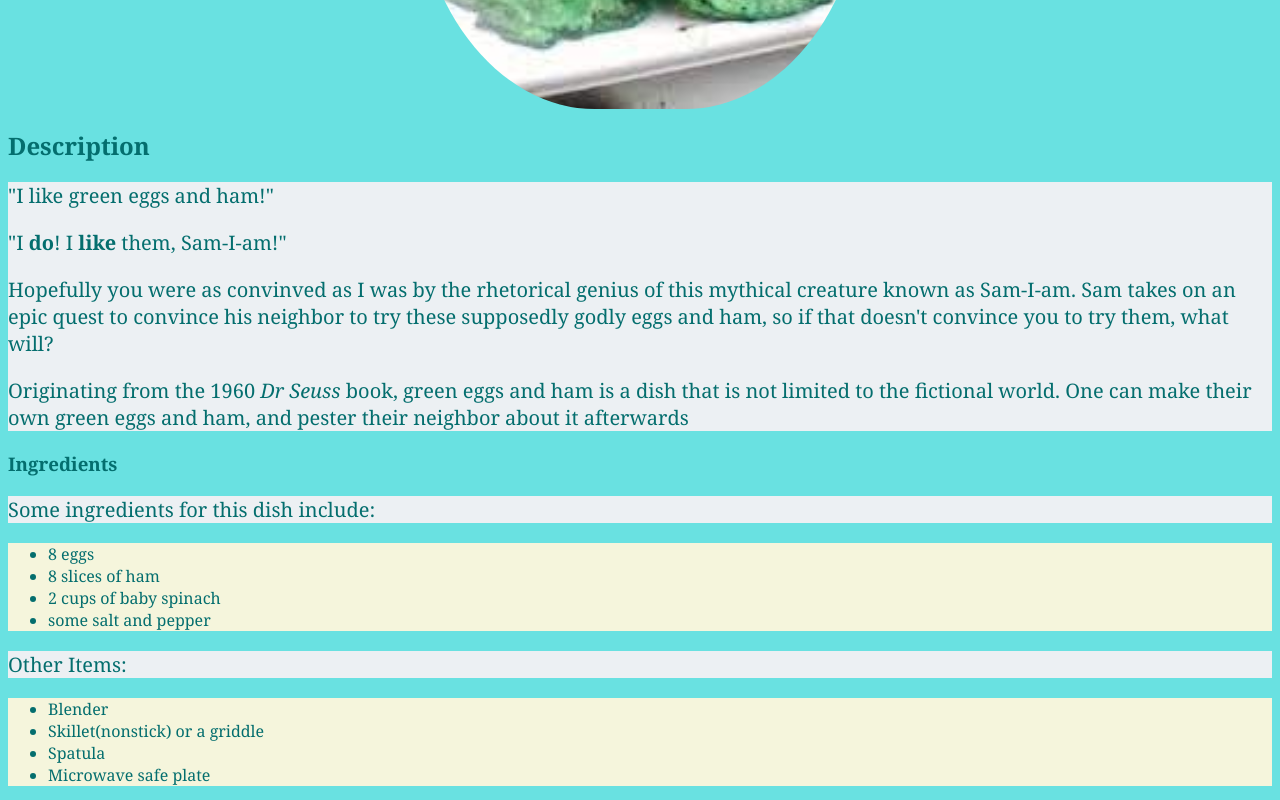
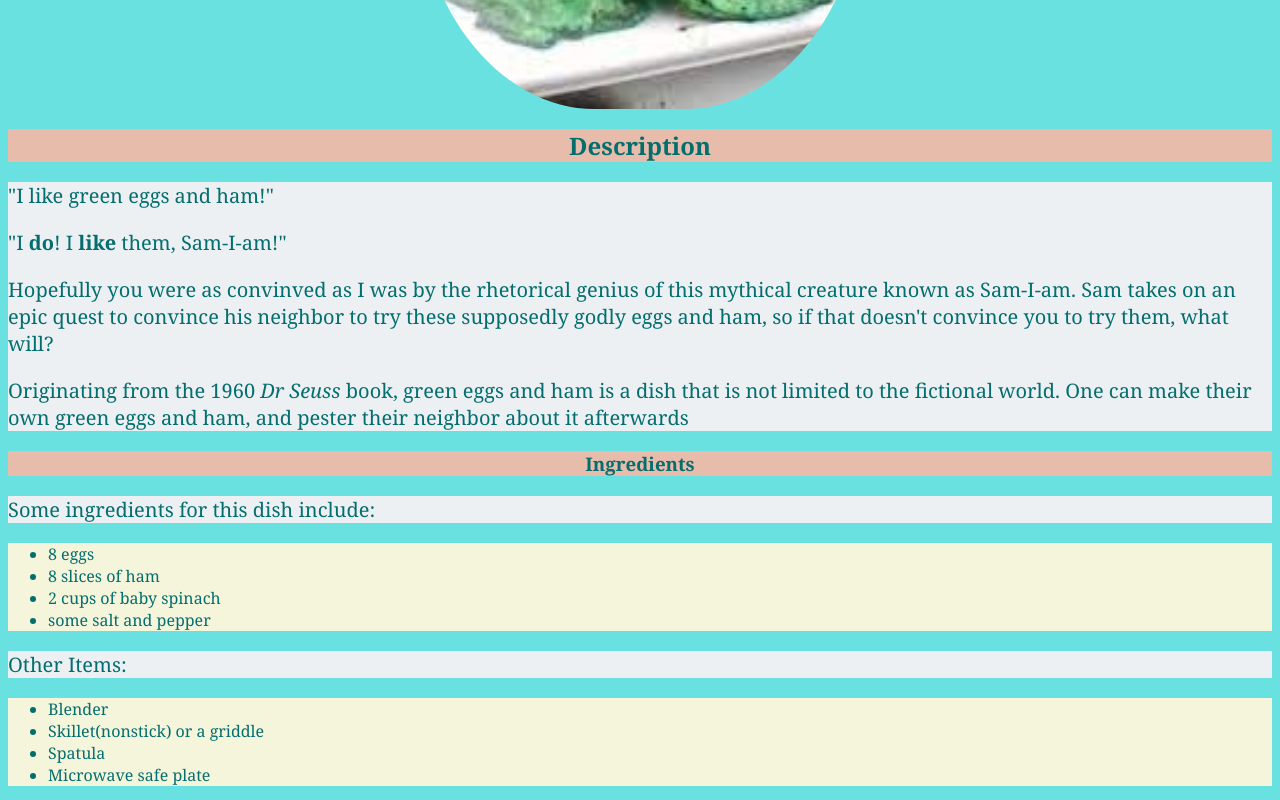
Before and after one commit to Halapainyo77/odin-recipes, a plain HTML site: page recipes/grn.html in a window 1280 px wide. Shown: the part 600-1400 px from the top of the page. Drawn offline with Linux system fonts and the light colour scheme.

Commit message:
Add heading background color for wine and egg pages

```diff
--- a/style.css
+++ b/style.css
@@ -38,3 +38,15 @@ img {
 ul {
     background-color: beige;
 }
+
+h2 {
+    text-align: center;
+    background-color:rgb(232, 188, 171)
+
+}
+
+h3 {
+    text-align: center;
+    background-color:rgb(232, 188, 171)
+
+}
```
